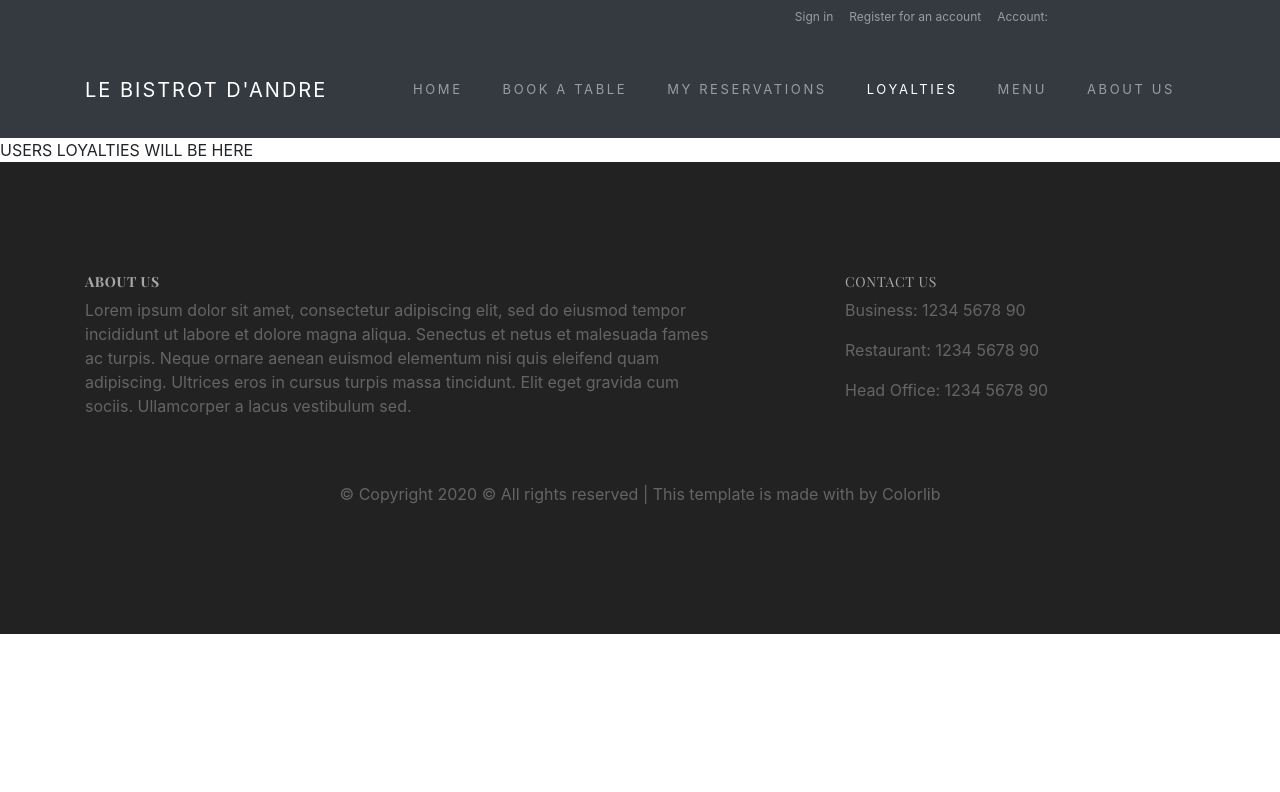
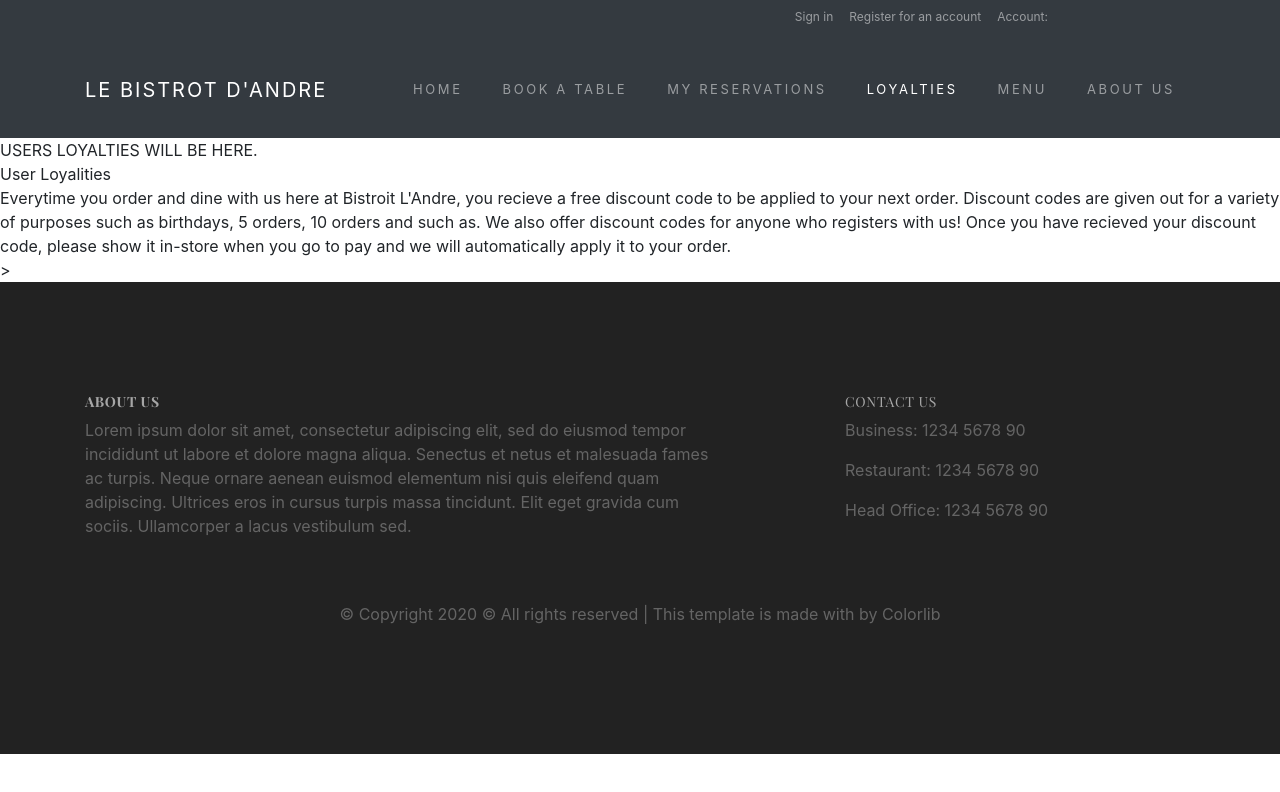
Before and after one commit to edelinic/SES1BWebApp, an Angular app in the folder FrontEnd/: page /loyalties in a window 1280 px wide. Shown: the top 792 px of the page. Built offline with nearby package versions, Linux system fonts and the light colour scheme; a web font is replaced by a local one.

Commit message:
Started writing the loyalities front end html

```diff
--- a/FrontEnd/src/app/components/loyalties/loyalties.component.html
+++ b/FrontEnd/src/app/components/loyalties/loyalties.component.html
@@ -30,7 +30,23 @@
   </nav>
   <!-- Navigation Bar END -->
 
-USERS LOYALTIES WILL BE HERE
+USERS LOYALTIES WILL BE HERE.
+<header>
+  User Loyalities
+<body>
+  Everytime you order and dine with us here at Bistroit L'Andre, you recieve a free discount code to be applied to your next order.
+  Discount codes are given out for a variety of purposes such as birthdays, 5 orders, 10 orders and such as.
+
+  We also offer discount codes for anyone who registers with us!
+
+  Once you have recieved your discount code, please show it in-store when you go to pay and we will automatically apply it to your order.
+
+</body>
+</header>
+
+
+<!--Have a header, a body of text for different types of discount codes and a complementary free code for every new user that signs up. Have a list of circumstances that the user recieves one such as signing up, five meals, birthday or special occassion.-->>
+
 
   <!-- Footer -->
   <footer class="site-footer site-bg-dark site-section" id="site-aboutUs">
```
